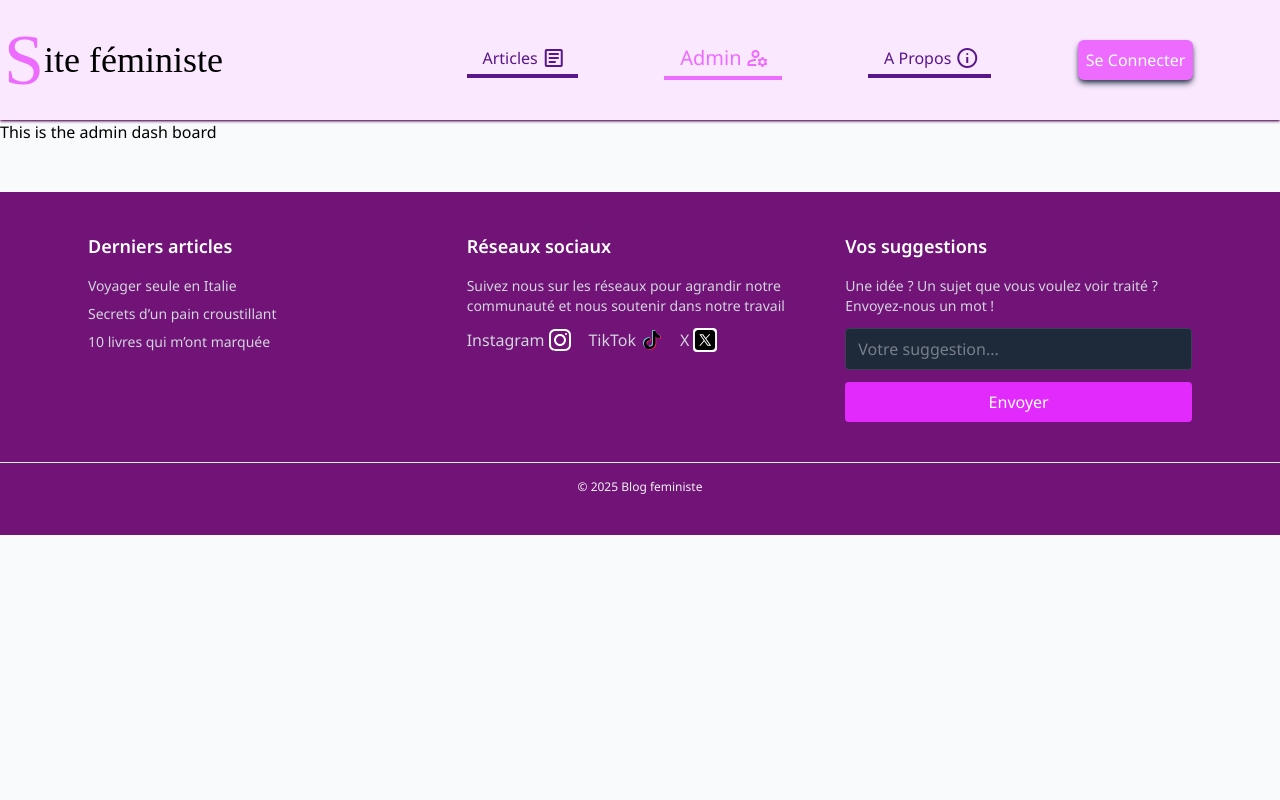
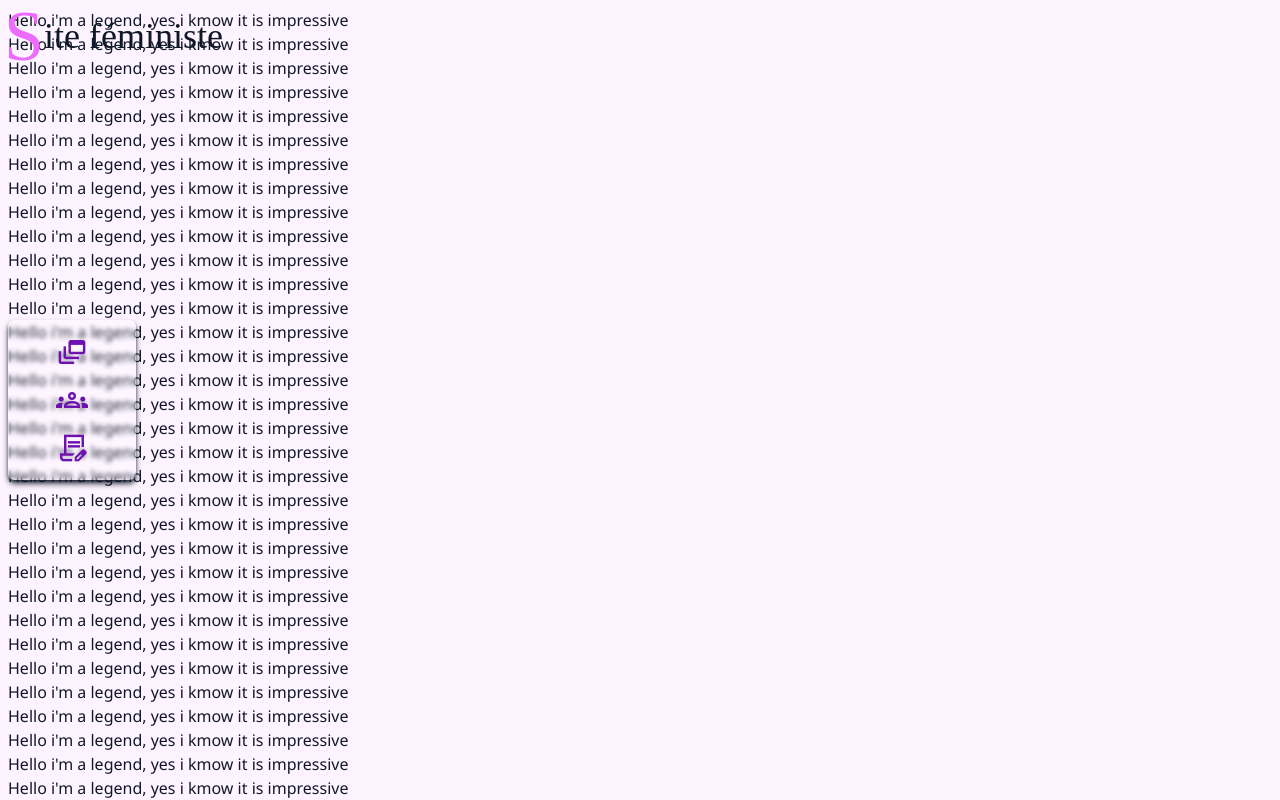
Before and after one commit to PlacideKad/Blog_frontend, a React (Vite) app: page /dashboard in a window 1280 px wide. Built offline with nearby package versions, Linux system fonts and the light colour scheme; no server answers; a web font is replaced by a local one.

Commit message:
updated the dashboard page

```diff
--- a/index.css
+++ b/index.css
@@ -9,3 +9,12 @@
   font-weight: lighter;
   font-optical-sizing: auto;
 }
+.floating-bar::before {
+  content: '';
+  position: absolute;
+  inset: 0; /* top:0; left:0; right:0; bottom:0 */
+  background: rgba(255, 255, 255, 0.1);
+  backdrop-filter: blur(2px);
+  -webkit-backdrop-filter: blur(2px);
+  z-index: -1;
+}
--- a/src/components/AdminDashboard.jsx
+++ b/src/components/AdminDashboard.jsx
@@ -1,5 +1,6 @@
 import { useEffect , useContext } from "react";
 import { NavbarContext } from "./App";
+import Title from "./utils/Title";
 
 const AboutPage=()=>{
   const {handleButtonActive, setButtons}=useContext(NavbarContext);
@@ -7,7 +8,73 @@ const AboutPage=()=>{
     setButtons((prev)=>handleButtonActive(prev,1));
   },[])
   return(
-    <p>This is the admin dash board</p>
+    <div className="min-h-full w-full p-2 bg-fuchsia-50 text-gray-900 items-center justify-center relative z-0">
+
+      {/** title */}
+      <section className="absolute top-0 left-0">
+        <Title windowWidth={window.innerWidth}/>
+      </section>
+
+      {/** left menu */}
+      <div className="fixed left-2 top-1/2 transform -translate-y-1/2 w-1/10 h-2/10">
+        <section className="floating-bar relative bg-transparent flex flex-col items-center justify-evenly [&>span]:!text-[2rem] [&>span]:!text-purple-800 h-full w-full rounded-md shadow-md shadow-gray-900 overflow-hidden">
+          <span className="material-symbols-outlined">dynamic_feed</span>
+          <span className="material-symbols-outlined">groups</span>
+          <span className="material-symbols-outlined">contract_edit</span>
+        </section>
+      </div>
+
+      <section className="flex flex-col">
+        <p>Hello i'm a legend, yes i kmow it is impressive</p>
+        <p>Hello i'm a legend, yes i kmow it is impressive</p>
+        <p>Hello i'm a legend, yes i kmow it is impressive</p>
+        <p>Hello i'm a legend, yes i kmow it is impressive</p>
+        <p>Hello i'm a legend, yes i kmow it is impressive</p>
+        <p>Hello i'm a legend, yes i kmow it is impressive</p>
+        <p>Hello i'm a legend, yes i kmow it is impressive</p>
+        <p>Hello i'm a legend, yes i kmow it is impressive</p>
+        <p>Hello i'm a legend, yes i kmow it is impressive</p>
+        <p>Hello i'm a legend, yes i kmow it is impressive</p>
+        <p>Hello i'm a legend, yes i kmow it is impressive</p>
+        <p>Hello i'm a legend, yes i kmow it is impressive</p>
+        <p>Hello i'm a legend, yes i kmow it is impressive</p>
+        <p>Hello i'm a legend, yes i kmow it is impressive</p>
+        <p>Hello i'm a legend, yes i kmow it is impressive</p>
+        <p>Hello i'm a legend, yes i kmow it is impressive</p>
+        <p>Hello i'm a legend, yes i kmow it is impressive</p>
+        <p>Hello i'm a legend, yes i kmow it is impressive</p>
+        <p>Hello i'm a legend, yes i kmow it is impressive</p>
+        <p>Hello i'm a legend, yes i kmow it is impressive</p>
+        <p>Hello i'm a legend, yes i kmow it is impressive</p>
+        <p>Hello i'm a legend, yes i kmow it is impressive</p>
+        <p>Hello i'm a legend, yes i kmow it is impressive</p>
+        <p>Hello i'm a legend, yes i kmow it is impressive</p>
+        <p>Hello i'm a legend, yes i kmow it is impressive</p>
+        <p>Hello i'm a legend, yes i kmow it is impressive</p>
+        <p>Hello i'm a legend, yes i kmow it is impressive</p>
+        <p>Hello i'm a legend, yes i kmow it is impressive</p>
+        <p>Hello i'm a legend, yes i kmow it is impressive</p>
+        <p>Hello i'm a legend, yes i kmow it is impressive</p>
+        <p>Hello i'm a legend, yes i kmow it is impressive</p>
+        <p>Hello i'm a legend, yes i kmow it is impressive</p>
+        <p>Hello i'm a legend, yes i kmow it is impressive</p>
+        <p>Hello i'm a legend, yes i kmow it is impressive</p>
+        <p>Hello i'm a legend, yes i kmow it is impressive</p>
+        <p>Hello i'm a legend, yes i kmow it is impressive</p>
+        <p>Hello i'm a legend, yes i kmow it is impressive</p>
+        <p>Hello i'm a legend, yes i kmow it is impressive</p>
+        <p>Hello i'm a legend, yes i kmow it is impressive</p>
+        <p>Hello i'm a legend, yes i kmow it is impressive</p>
+        <p>Hello i'm a legend, yes i kmow it is impressive</p>
+        <p>Hello i'm a legend, yes i kmow it is impressive</p>
+        <p>Hello i'm a legend, yes i kmow it is impressive</p>
+        <p>Hello i'm a legend, yes i kmow it is impressive</p>
+        <p>Hello i'm a legend, yes i kmow it is impressive</p>
+        <p>Hello i'm a legend, yes i kmow it is impressive</p>
+        <p>Hello i'm a legend, yes i kmow it is impressive</p>
+        <p>Hello i'm a legend, yes i kmow it is impressive</p>
+      </section>
+    </div>
   )
 }
 export default AboutPage;
--- a/src/components/App.jsx
+++ b/src/components/App.jsx
@@ -64,7 +64,7 @@ const App=()=>{
     <Router>
       <AuthenticatedContext.Provider value={{isAuthenticated,setIsAuthenticated,user,setUser}}>
         <WindowSizeContext.Provider value={{windowWidth}}>
-          <NavbarContext.Provider value={{buttons,setButtons,handleButtonActive,showSidebar,setShowSidebar,setShowNavbar}}>
+          <NavbarContext.Provider value={{buttons,setButtons,handleButtonActive,showSidebar,setShowSidebar,setShowNavbar,showNavbar}}>
             {showNavbar && <Navbar/>}
             <DefaultPage/>
           </NavbarContext.Provider>
--- a/src/components/DefaultPage.jsx
+++ b/src/components/DefaultPage.jsx
@@ -13,7 +13,7 @@ import Footer from "./Footer";
 
 const DefaultPage=()=>{
   const location=useLocation();
-  const {setShowSidebar,showSidebar,setShowNavbar}=useContext(NavbarContext);
+  const {setShowSidebar,showSidebar,setShowNavbar,showNavbar}=useContext(NavbarContext);
   const {setIsAuthenticated,setUser}=useContext(AuthenticatedContext);
   const [userId,setUserId]=useState(null);
 
@@ -34,7 +34,7 @@ const DefaultPage=()=>{
       }
     }
     (async()=>{await checkUser()})()
-    setShowNavbar(location.pathname.split('/')[1]!=='login' && location.pathname.split('/')[1]!=='profile');
+    setShowNavbar(!['login','profile','dashboard'].includes(location.pathname.split('/')[1]));
     setShowSidebar(false);
   },[location]);
 
@@ -56,7 +56,7 @@ const DefaultPage=()=>{
       }
       (async()=>{await getUser()})()
     }
-  },[userId])
+  },[userId]);
   return(
     <div className={`h-85/100 grow-1 bg-gray-50 w-full overflow-y-auto overflow-x-hidden relative
       ${showSidebar&&'[filter:blur(1px)]'}
@@ -77,7 +77,7 @@ const DefaultPage=()=>{
         <Route path="/login" element={<Login/>}></Route>
         <Route path="/profile" element={<ProfilePage/>}></Route>
       </Routes>
-      <Footer/>
+      {showNavbar && <Footer/> }
     </div>
   )
 }
--- a/src/components/utils/Title.jsx
+++ b/src/components/utils/Title.jsx
@@ -2,7 +2,7 @@ import { Link } from "react-router-dom"
 
 const Title=({windowWidth})=>{
   return(
-    <Link to='/home' className={`${windowWidth<640?'w-1/2':'w-2/10'} h-5/10 max-w-[250px]`}>
+    <Link to='/home' className={`${windowWidth<640?'w-1/2':'w-2/10'} max-w-[250px]`}>
       <div
         id="site-name"
         className="title w-full h-full
```
